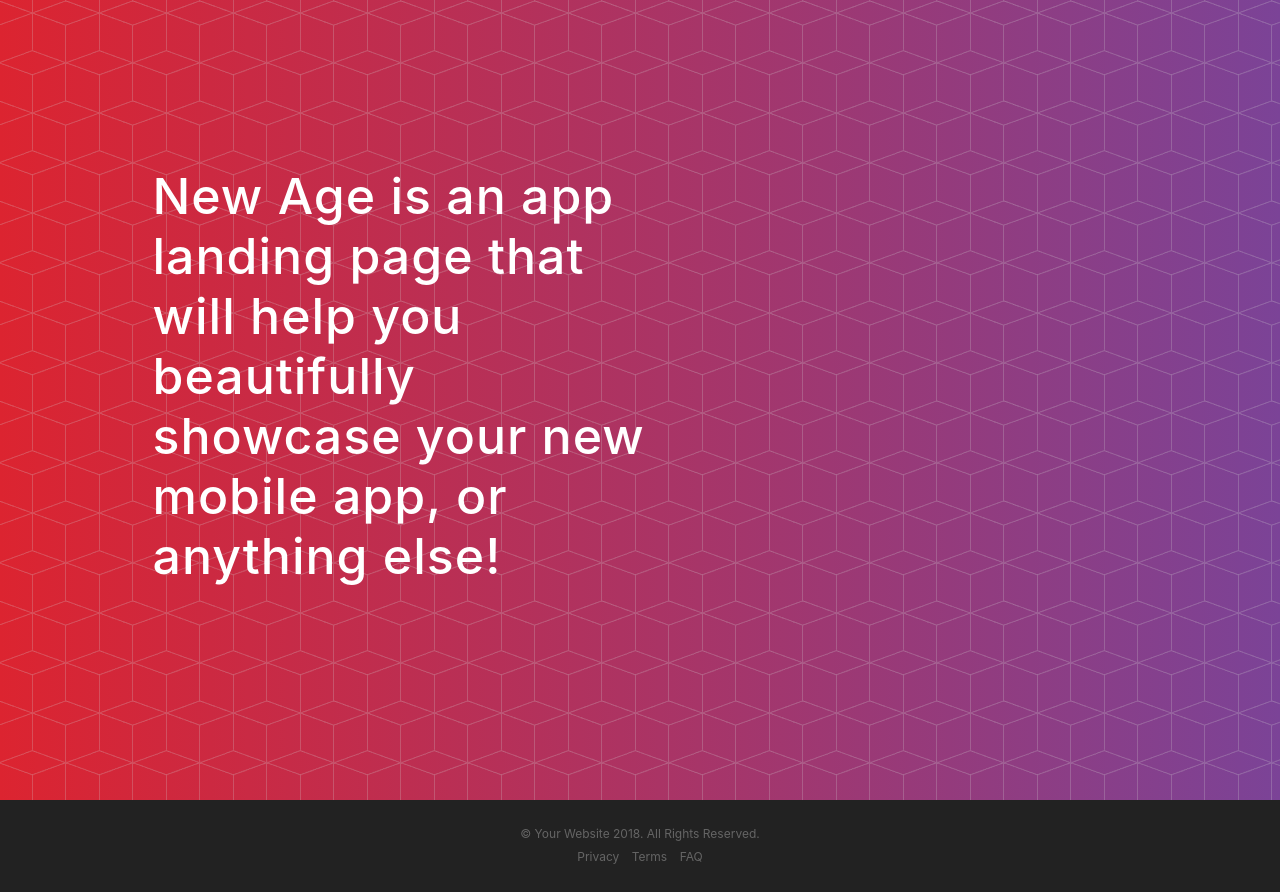
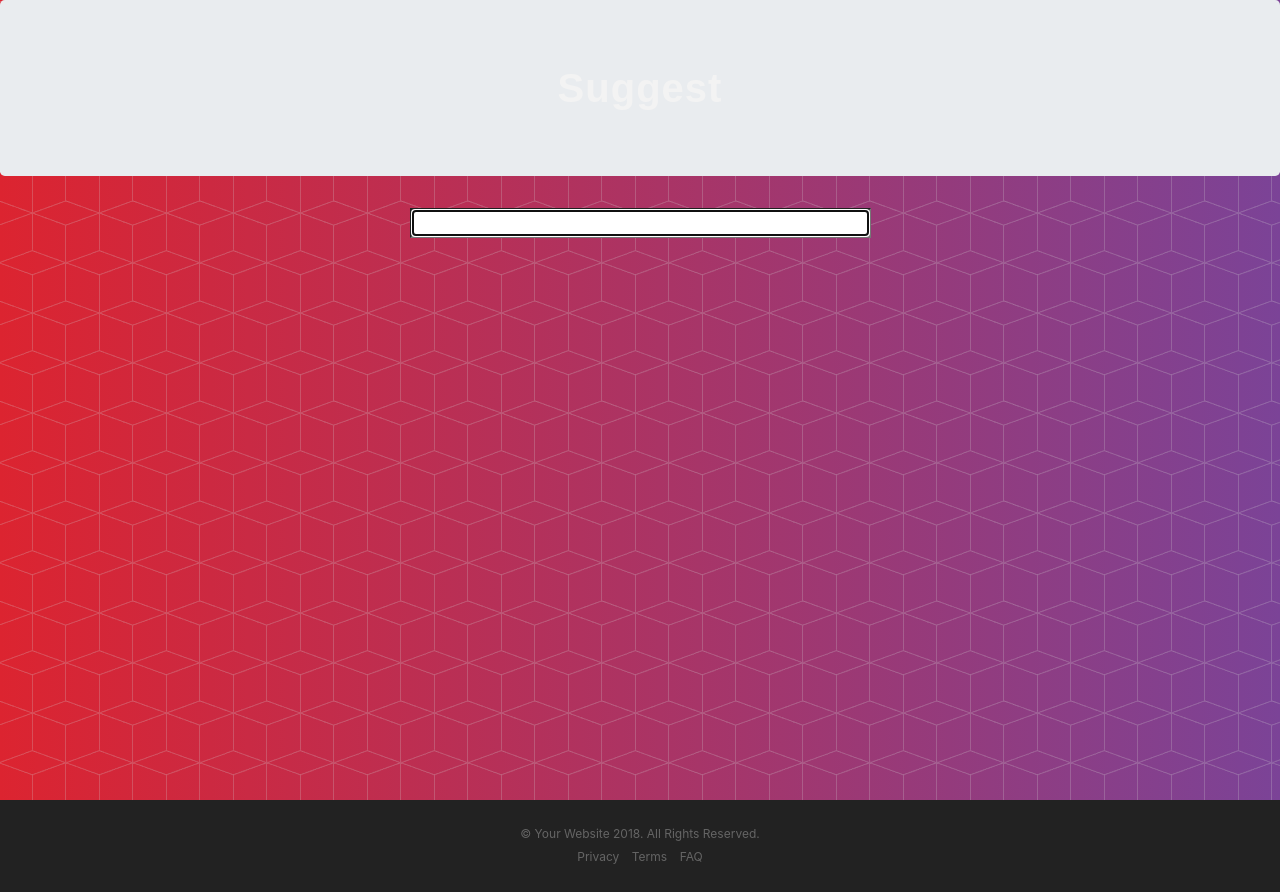
Before and after one commit to Andre-Weber/CoDes-Projeto2, a website with bundled scripts: page index.html in a window 1280 px wide. Built offline with nearby package versions, Linux system fonts and the light colour scheme; a web font is replaced by a local one.

Commit message:
first page

```diff
--- a/index.html
+++ b/index.html
@@ -8,7 +8,7 @@
     <meta name="description" content="">
     <meta name="author" content="">
 
-    <title>New Age - Start Bootstrap Theme</title>
+    <title>Suggest</title>
 
     <!-- Bootstrap core CSS -->
     <link href="vendor/bootstrap/css/bootstrap.min.css" rel="stylesheet">
@@ -25,29 +25,41 @@
 
     <!-- Custom styles for this template -->
     <link href="css/new-age.min.css" rel="stylesheet">
+<style type="text/css">
+  .jumbotron {
+      /* <!-- Cor dos Box "Company" --> */
+      background: rgba(0,0,255,0.1);
+      /* <!-- Cor da fonte Box "Company" --> */
+      padding: 50px 25px;
+      color: #f3f3f3;
+      font-family: Montserrat, sans-serif;
+      font-weight: bold;
 
+
+
+  }
+
+
+</style>
   </head>
 
-  <body id="page-top">
+
 
 
 
     <header class="masthead">
-      <div class="container h-100">
-        <div class="row h-100">
-          <div class="col-lg-7 my-auto">
-            <div class="header-content mx-auto">
-              <h1 class="mb-5">New Age is an app landing page that will help you beautifully showcase your new mobile app, or anything else!</h1>
+      <div class="text-center">
+        <h1 class="jumbotron">Suggest</h1>
+      </div>
+      <form name="forms">
+      <div class="text-center">
+              <input type="search" name="search" size="40" autofocus>
+      </div>
+      </form>
 
-            </div>
-          </div>
-          <div class="col-lg-5 my-auto">
-            <div class="device-container">
 
-            </div>
-          </div>
-        </div>
-      </div>
+
+
     </header>
 
 
@@ -86,6 +98,6 @@
     <!-- Custom scripts for this template -->
     <script src="js/new-age.min.js"></script>
 
-  </body>
+
 
 </html>
```
